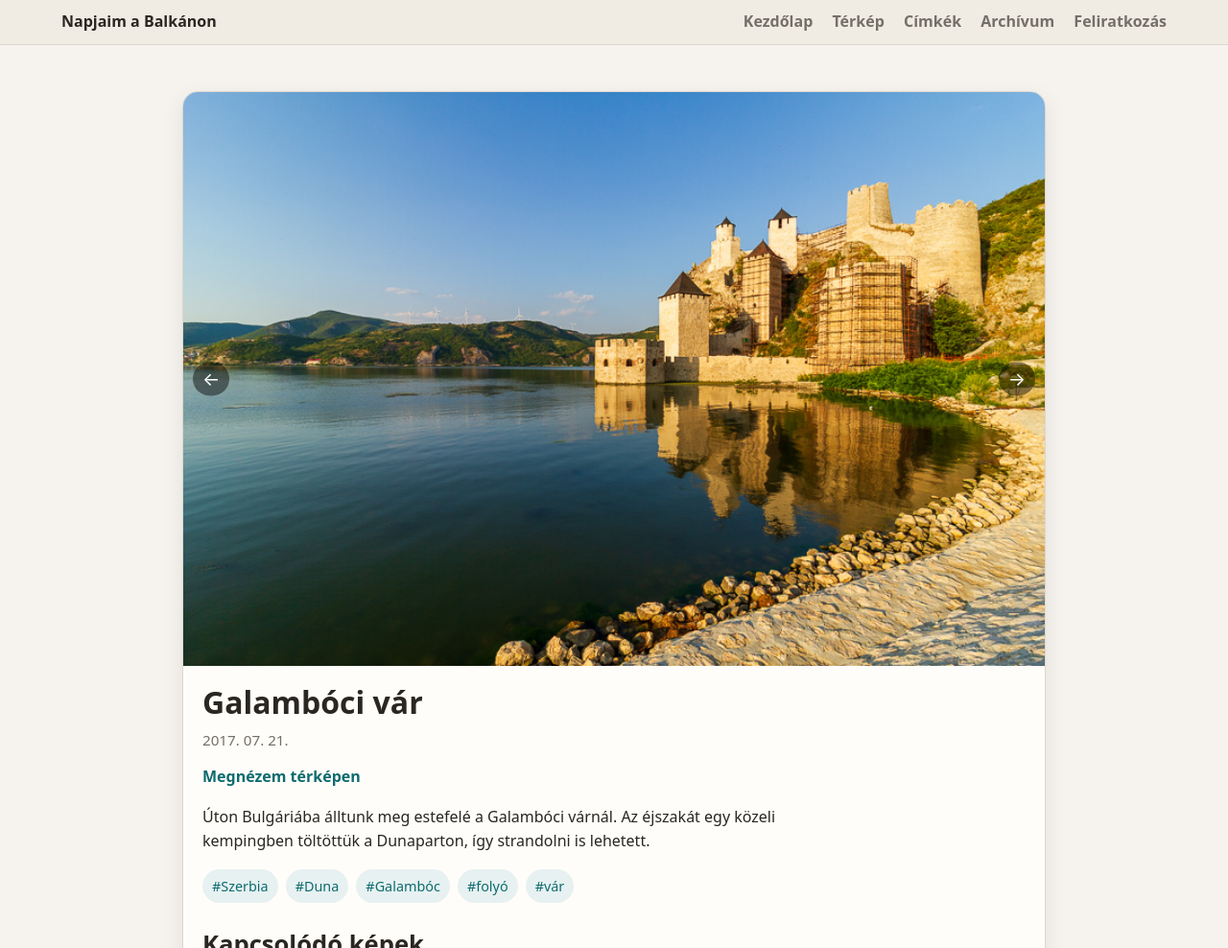
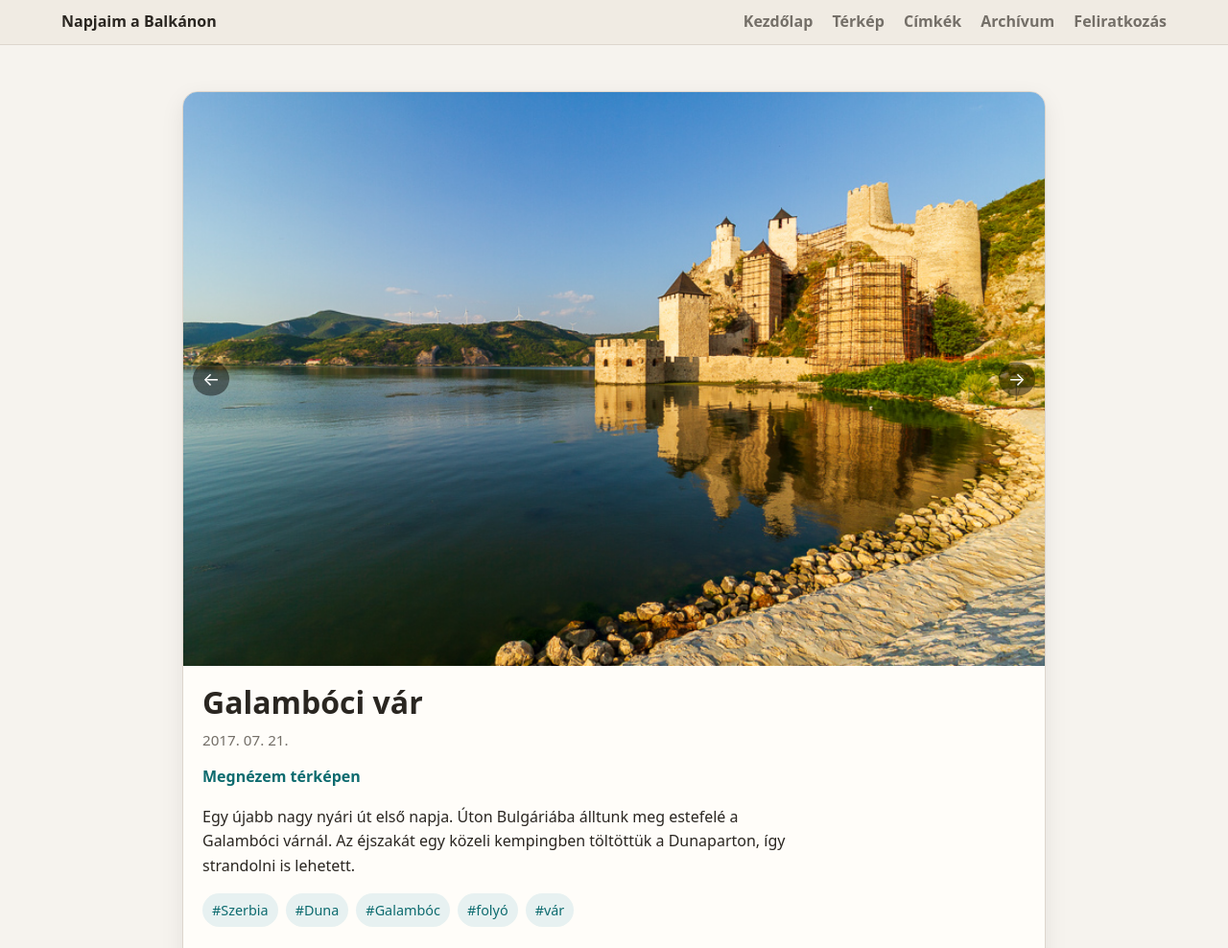
Before and after one commit to havassy/fotoblog, a Jekyll site: the page built from _posts/2017-07-21-galamboc_duna.md, in a window 1280 px wide. Shown: the top 988 px of the page at 96% size. Built offline with Jekyll 4.4.1, drawn with Linux system fonts in a browser that asks for light colours; grey boxes are pictures that could not be loaded.

Commit message:
Auto-create/update posts from images [skip ci]

```diff
--- a/_posts/2017-07-21-galamboc_duna.md
+++ b/_posts/2017-07-21-galamboc_duna.md
@@ -15,7 +15,7 @@ tags:
   - "Duna"
   - "folyó"
   - "vár"
-description: "Úton Bulgáriába álltunk meg estefelé a Galambóci várnál."
+description: "Egy újabb nagy nyári út első napja."
 ---
 
-Úton Bulgáriába álltunk meg estefelé a Galambóci várnál. Az éjszakát egy közeli kempingben töltöttük a Dunaparton, így strandolni is lehetett.
+Egy újabb nagy nyári út első napja. Úton Bulgáriába álltunk meg estefelé a Galambóci várnál. Az éjszakát egy közeli kempingben töltöttük a Dunaparton, így strandolni is lehetett.
```
